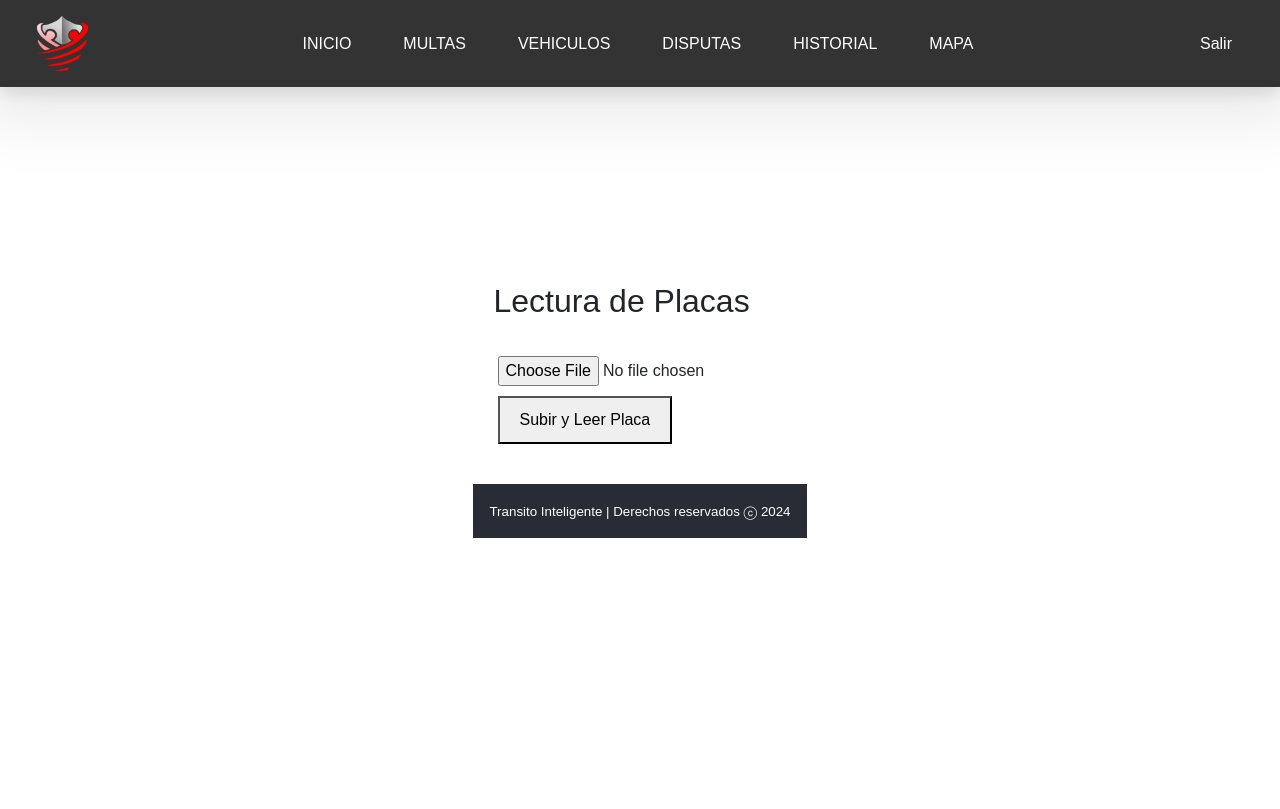
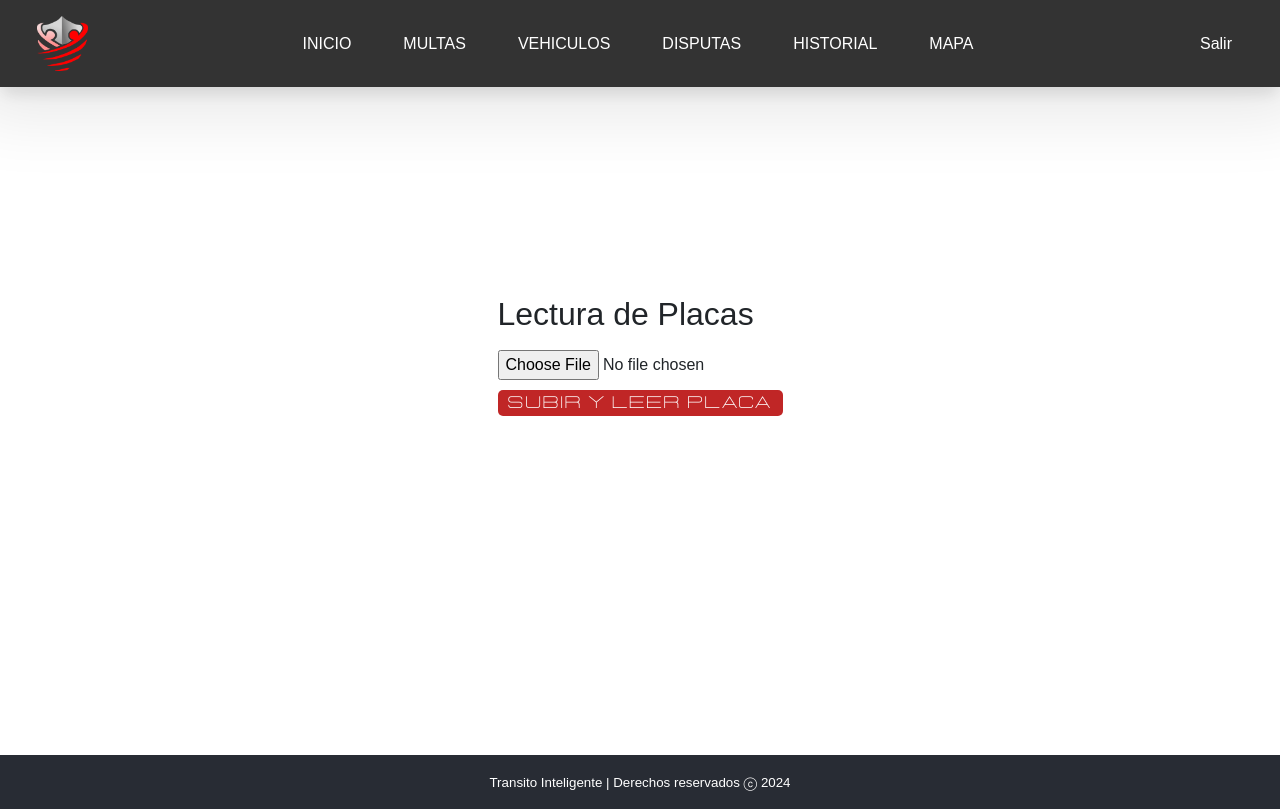
Before and after one commit to Tropicalboy21/Proyecto2_FrontEnd, a React (Vite) app: page /vehiculos in a window 1280 px wide. Built offline with nearby package versions, Linux system fonts and the light colour scheme.

Commit message:
improvments

```diff
--- a/src/components/CodeVerification.jsx
+++ b/src/components/CodeVerification.jsx
@@ -9,6 +9,7 @@ const CodeVerification = ({username}) =>{
   const [showAlert, setShowAlert] = useState(false);
   const [alertType, setAlertType] = useState('');
   const [alertMessage, setAlertMessage] = useState('');
+  const navigate = useNavigate();
 
   const handleVerification = async (e) => {
     e.preventDefault();
@@ -34,7 +35,7 @@ const CodeVerification = ({username}) =>{
       localStorage.removeItem('tempToken');
 
 
-      onLoginSuccess(username, data.role);
+      localStorage.setItem('token', data.token);
 
       // Navigate based on the user's role
       if (data.role === 'Admin') {
--- a/src/components/Login.jsx
+++ b/src/components/Login.jsx
@@ -35,7 +35,7 @@ const Login = ({ onLoginSuccess }) => {
 
       const data = await response.json();
       console.log('Token:', data.token);
-      localStorage.setItem('token', data.token);
+      localStorage.setItem('tempToken', data.token);
 
       onLoginSuccess(username);
       navigate('/CodeVerification');
--- a/src/components/Vehiculos.jsx
+++ b/src/components/Vehiculos.jsx
@@ -46,6 +46,7 @@ const Vehiculos = () => {
   };
 
   return (
+    <div className='view-container'>
     <div style={{ padding: '20px', maxWidth: '600px', margin: '0 auto' }}>
       <h1>Lectura de Placas</h1>
       <form onSubmit={handleSubmit} style={{ marginBottom: '20px' }}>
@@ -55,7 +56,7 @@ const Vehiculos = () => {
           onChange={handleFileChange}
           style={{ marginBottom: '10px', display: 'block' }}
         />
-        <button type="submit" disabled={loading} style={{ padding: '10px 20px', cursor: 'pointer' }}>
+        <button type="submit" disabled={loading} className='iniciar login'>
           {loading ? 'Procesando...' : 'Subir y Leer Placa'}
         </button>
       </form>
@@ -69,6 +70,7 @@ const Vehiculos = () => {
         </div>
       )}
     </div>
+    </div>
   );
 };
 
```
